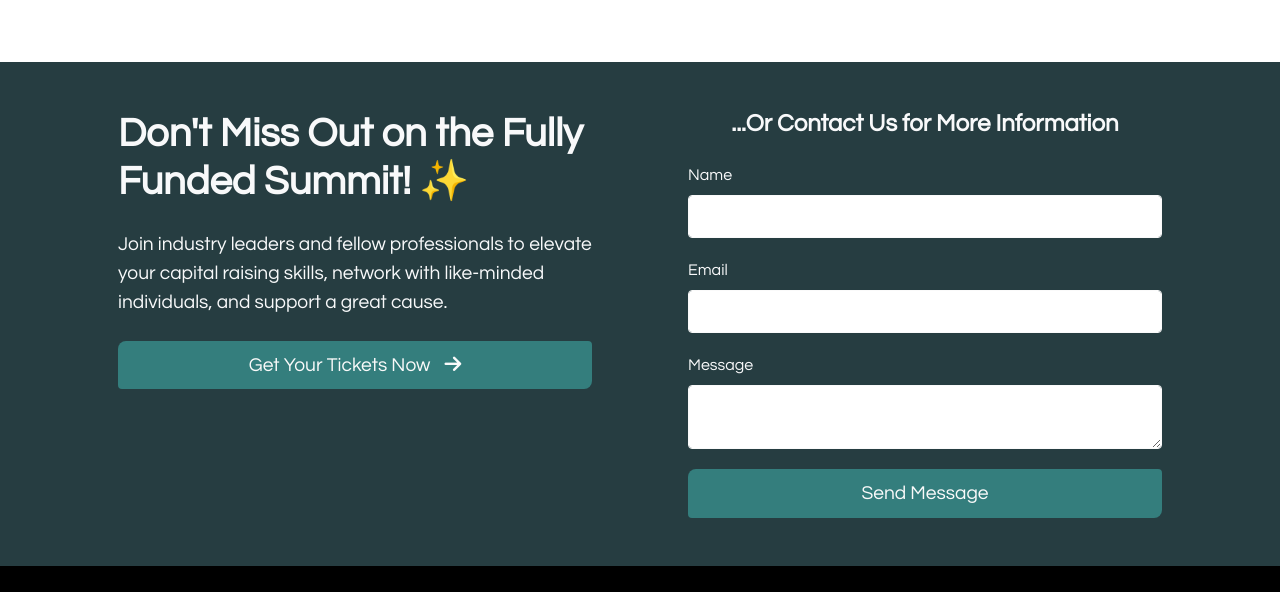
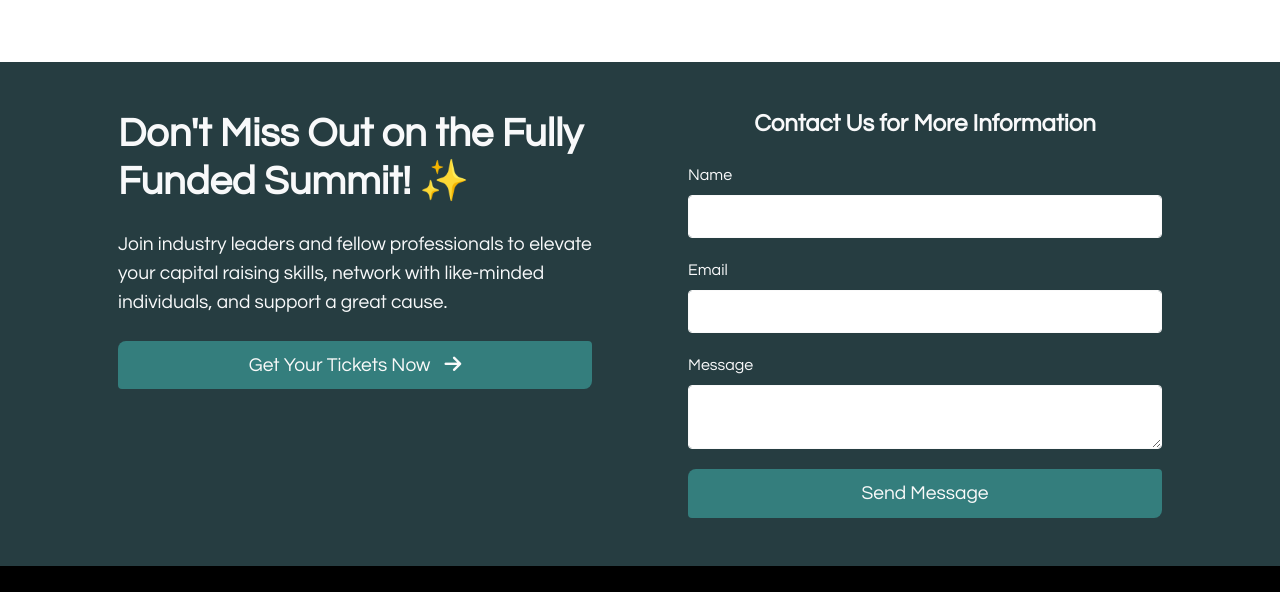
Before and after one commit to johnengelo/ffsummit, a plain HTML site: page index.html in a window 1280 px wide. Shown: the part 6680-7272 px from the top of the page. Drawn offline with nearby package versions, Linux system fonts and the light colour scheme.

Commit message:
Reverted contact title

```diff
--- a/index.html
+++ b/index.html
@@ -519,7 +519,7 @@
                     </div>
                     <!-- Contact Form Column -->
                     <div id="contact-form" class="col-lg-6 px-5">
-                        <h4 class="mb-4 text-center">...Or Contact Us for More Information</h4>
+                        <h4 class="mb-4 text-center">Contact Us for More Information</h4>
                         <form>
                             <div class="mb-3">
                                 <label for="name" class="form-label">Name</label>
```
